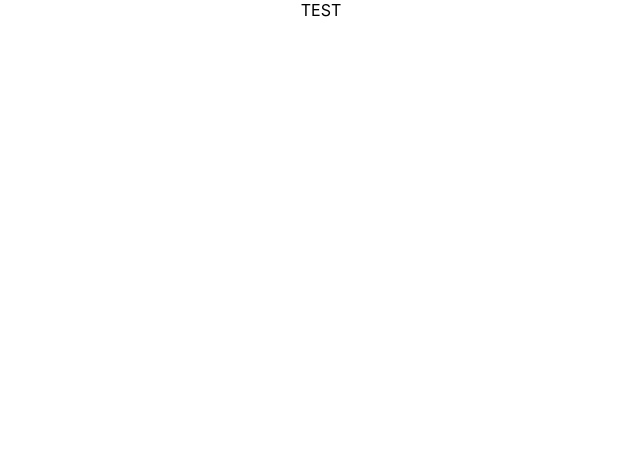
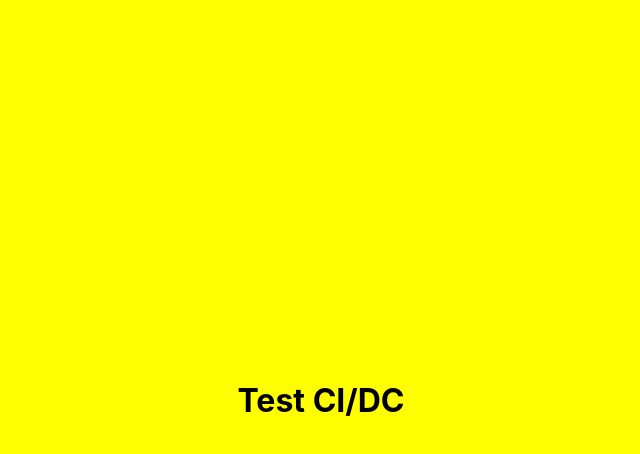
Before and after one commit to dnsamw/cicd_tr, a React (Create React App) app: page / in a window 1280 px wide. Shown: the top 454 px of the page, without its empty margins (319-959 px from the left). Built offline with nearby package versions, Linux system fonts and the light colour scheme.

Commit message:
app component change

```diff
--- a/src/App.css
+++ b/src/App.css
@@ -1,5 +1,10 @@
 .App {
   text-align: center;
+  height: 100vh;
+  background-color: yellow;
+  display: flex;
+  justify-content: center;
+  align-items: center;
 }
 
 .App-logo {
--- a/src/App.tsx
+++ b/src/App.tsx
@@ -5,7 +5,7 @@ import './App.css';
 function App() {
   return (
     <div className="App">
-      TEST
+      <h1>Test CI/DC</h1>
     </div>
   );
 }
```
